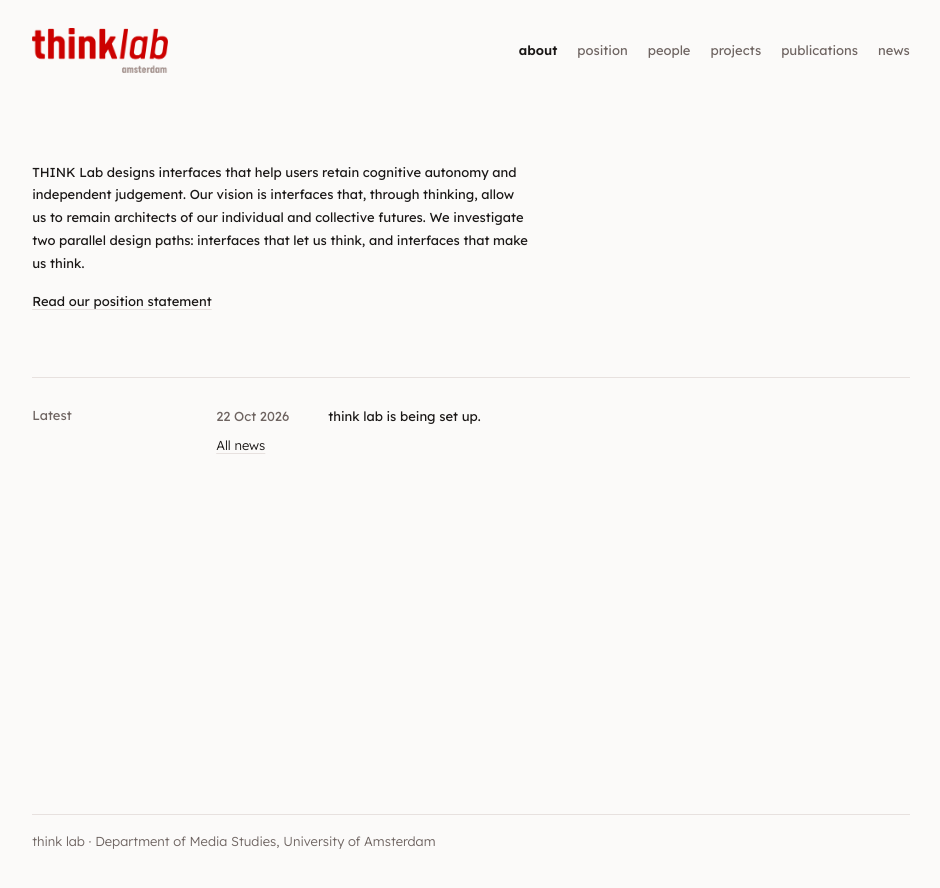
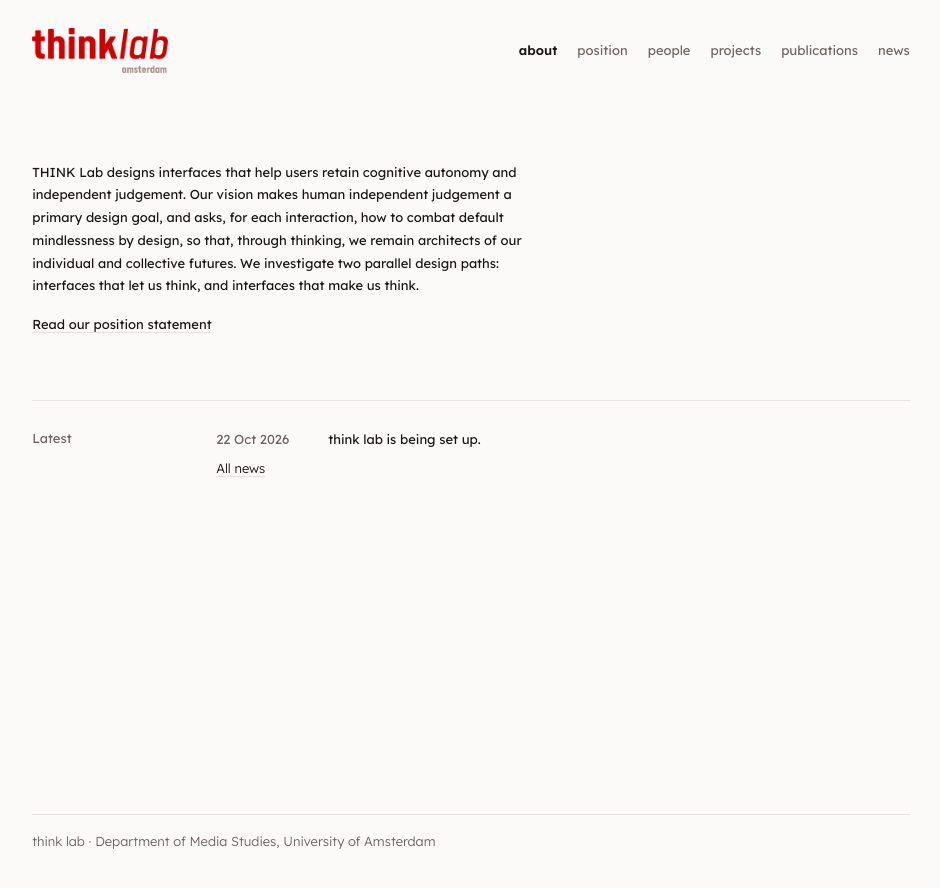
Before and after one commit to HLMQA/think, a Jekyll site: the page built from index.md, in a window 1280 px wide. Shown: the top 888 px of the page, without its empty margins (169-1109 px from the left). Built offline with Jekyll 4.4.1, drawn with Linux system fonts in a browser that asks for light colours.

Commit message:
Revise vision sentence on homepage
Co-Authored-By: Claude Opus 5.5 <noreply@anthropic.com>
Claude-Session: https://claude.ai/code/session_01TgR6aJ38HLEPLrkB6bpgPr

```diff
--- a/index.md
+++ b/index.md
@@ -2,7 +2,7 @@
 layout: default
 ---
 <div class="intro">
-  <p>THINK Lab designs interfaces that help users retain cognitive autonomy and independent judgement. Our vision is interfaces that, through thinking, allow us to remain architects of our individual and collective futures. We investigate two parallel design paths: interfaces that let us think, and interfaces that make us think.</p>
+  <p>THINK Lab designs interfaces that help users retain cognitive autonomy and independent judgement. Our vision makes human independent judgement a primary design goal, and asks, for each interaction, how to combat default mindlessness by design, so that, through thinking, we remain architects of our individual and collective futures. We investigate two parallel design paths: interfaces that let us think, and interfaces that make us think.</p>
   <p class="more"><a href="{{ '/position/' | relative_url }}">Read our position statement</a></p>
 </div>
 
```
